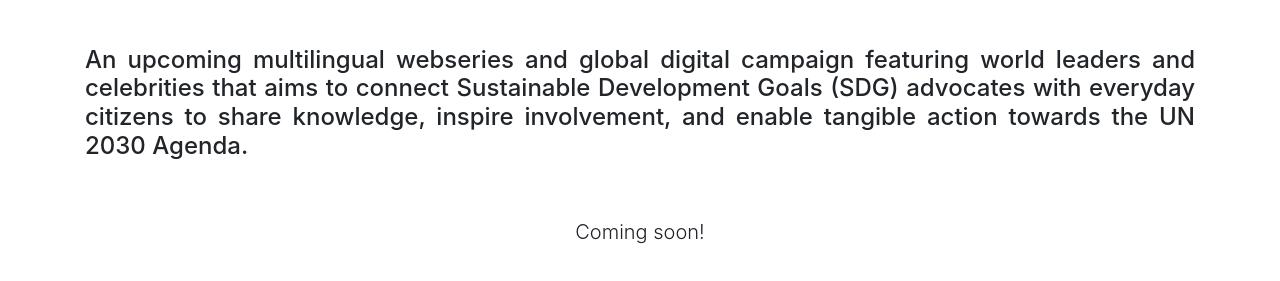
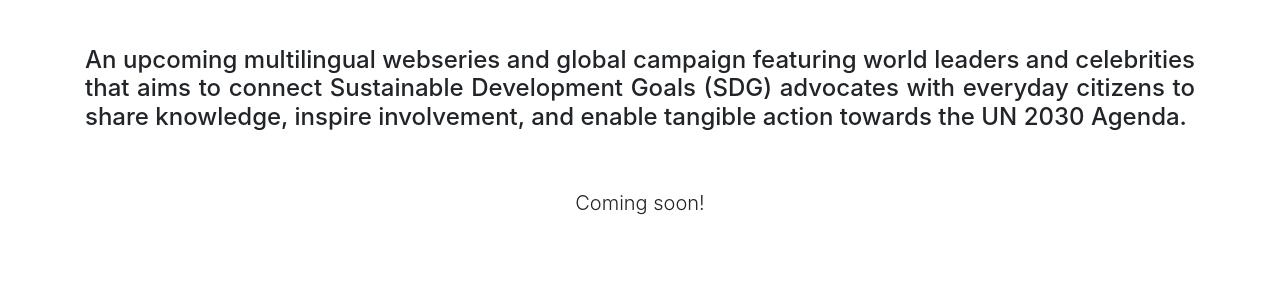
Before and after one commit to 2030today/2030today.github.io, a website: page index.html in a window 1280 px wide. Shown: the part 465-746 px from the top of the page. Drawn offline with Linux system fonts and the light colour scheme; a script that the page names is missing.

Commit message:
removing the word "digital" from the summary

```diff
--- a/index.html
+++ b/index.html
@@ -50,7 +50,7 @@
       <div class="row">
         <div class="col-lg-12 text-center">
           <img src="logo.png" class="img-fluid" alt="2030 Today Logo">
-          <h4 class="mt-5" style="text-align:justify">An upcoming multilingual webseries and global digital campaign featuring world leaders and celebrities that aims to connect Sustainable Development Goals (SDG) advocates with everyday citizens to share knowledge, inspire involvement, and enable tangible action towards the UN 2030 Agenda.</h4>
+          <h4 class="mt-5" style="text-align:justify">An upcoming multilingual webseries and global campaign featuring world leaders and celebrities that aims to connect Sustainable Development Goals (SDG) advocates with everyday citizens to share knowledge, inspire involvement, and enable tangible action towards the UN 2030 Agenda.</h4>
           <br><br>
           <p class="lead">Coming soon!</p>
         </div>
```
